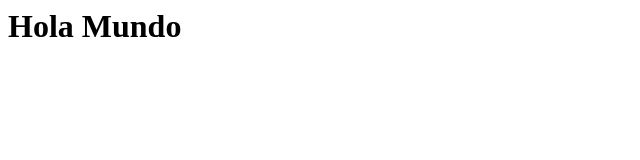
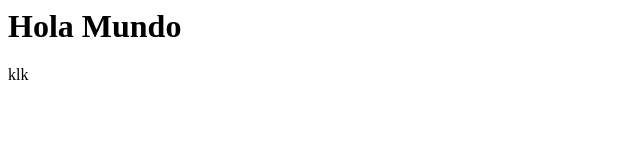
Before and after one commit to VikinXX/practica-ci-cd, a plain HTML site: page index.html in a window 1280 px wide. Shown: the full height of the page, 0-640 px from the left. Drawn offline with Linux system fonts and the light colour scheme.

Commit message:
Add paragraph element to index.html

```diff
--- a/index.html
+++ b/index.html
@@ -1 +1,2 @@
 <h1>Hola Mundo</h1>
+<p>klk</p>
```
